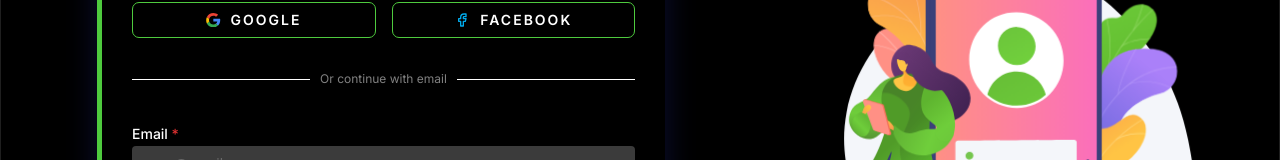
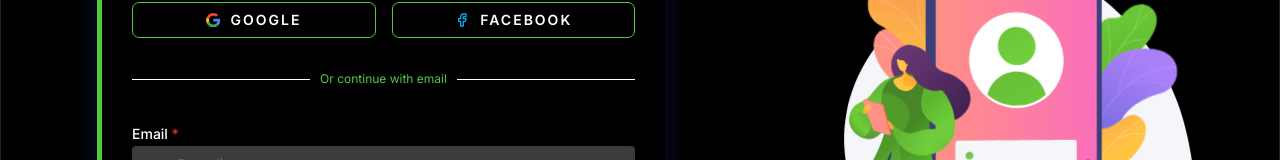
Before and after one commit to sachin2745/Voice-based-website-assistant-and-Tour-generator-plugin, a Next.js app in the folder frontend/: page /login in a window 1280 px wide. Shown: the part 217-377 px from the top of the page. Built offline with nearby package versions, Linux system fonts and the light colour scheme.

Commit message:
login form designed

```diff
--- a/frontend/src/app/(main)/login/page.jsx
+++ b/frontend/src/app/(main)/login/page.jsx
@@ -113,7 +113,7 @@ export function Login() {
                       </Group>
 
                       <Divider label={
-                        <p style={{ color: 'grey' }}>Or continue with email</p>
+                        <p style={{ color: '#4ECA3E' }}>Or continue with email</p>
                       } labelPosition="center" my="lg" color='white' />
 
                       <form onSubmit={form.onSubmit(loginSubmit)}>
```
